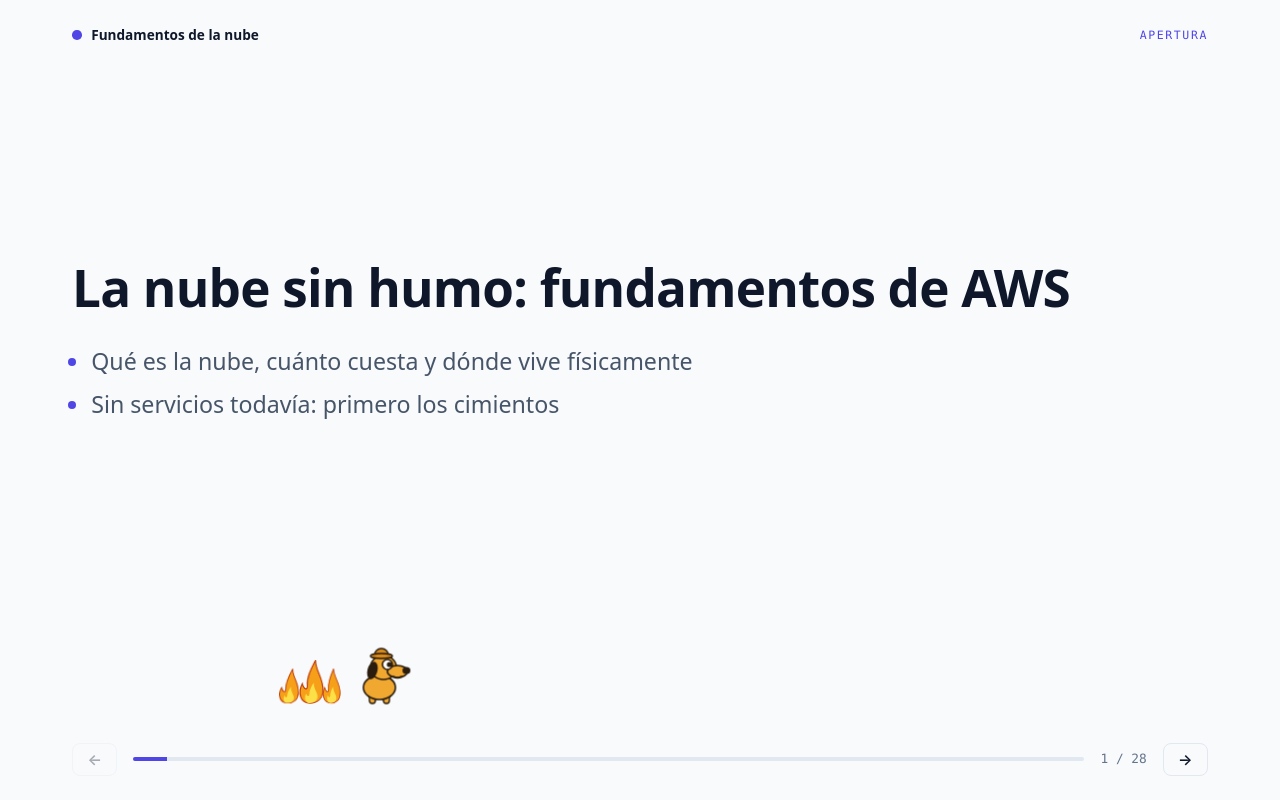
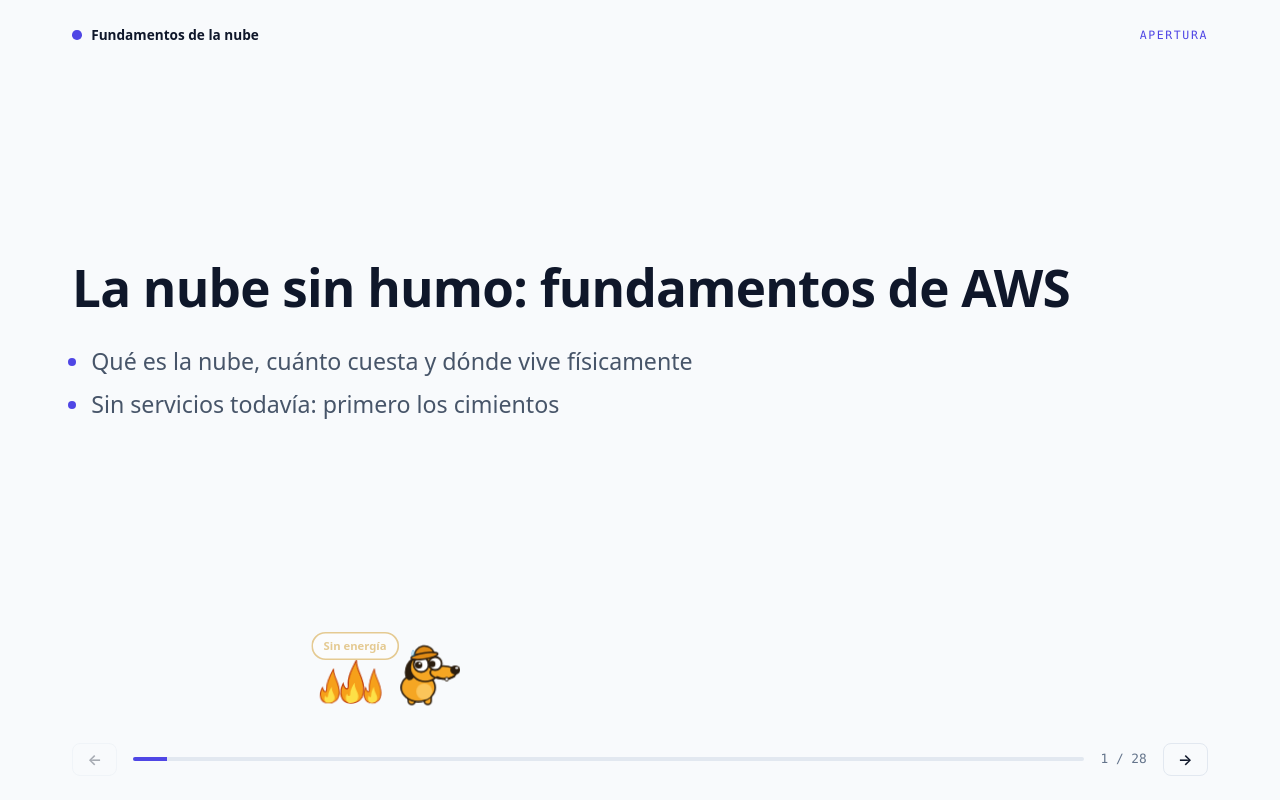
Before and after one commit to kevinlupera/aws-sbg-itb-ec, a Nuxt app in the folder deck/: page / in a window 1280 px wide. Built offline with nearby package versions, Linux system fonts and the light colour scheme.

Commit message:
feat: dog flees from on-prem problems shown in a cycling bubble, with redrawn mascot

```diff
--- a/deck/app/components/CloudBuddy.vue
+++ b/deck/app/components/CloudBuddy.vue
@@ -1,8 +1,9 @@
 <script setup lang="ts">
 // Decorative footer scene: a dog in a bowler hat (homage to "This is fine") strolls along the
-// slides chased by flames. On the last slide an AWS cloud rains on the fire and the dog sits down.
+// slides running away from classic on-premises problems, shown in one bubble that changes word and
+// color. On the last slide the flames appear, an AWS cloud rains on them and the dog sits down.
 // ponytail: original SVG drawing, not the comic artwork — the deck is public.
-const props = defineProps<{ step: number; talking: boolean; finale: boolean }>()
+const props = defineProps<{ step: number; finale: boolean }>()
 
 // Small hop on every slide change.
 const hopping = ref(false)
@@ -13,7 +14,21 @@
   requestAnimationFrame(() => (hopping.value = true))
   timer = setTimeout(() => (hopping.value = false), 500)
 })
-onBeforeUnmount(() => clearTimeout(timer))
+
+// The bubble cycles through common on-premises problems.
+const ERRORS = [
+  { text: 'Disco lleno', color: '#dc2626' },
+  { text: 'Servidor caído', color: '#ea580c' },
+  { text: 'Sin energía', color: '#ca8a04' },
+  { text: 'Parche pendiente', color: '#9333ea' },
+  { text: 'Hardware obsoleto', color: '#0d9488' },
+  { text: 'Backup fallido', color: '#2563eb' },
+  { text: 'Sobrecarga', color: '#db2777' },
+]
+const err = ref(0)
+let cycle: ReturnType<typeof setInterval> | undefined
+onMounted(() => (cycle = setInterval(() => (err.value = (err.value + 1) % ERRORS.length), 2500)))
+onBeforeUnmount(() => { clearTimeout(timer); clearInterval(cycle) })
 
 const FLAMES = [
   { x: 0, y: 26, s: 0.85 },
@@ -39,42 +54,62 @@
         </template>
 
         <div class="turn">
-          <!-- Inside .turn so it stays over the dog, never over the flames. -->
-          <svg v-if="talking && !finale" class="chat" viewBox="0 0 28 22" width="28" height="22">
-            <path d="M5 2h18a3 3 0 0 1 3 3v8a3 3 0 0 1-3 3H12l-5 4v-4H5a3 3 0 0 1-3-3V5a3 3 0 0 1 3-3z" />
-            <circle cx="9" cy="9" r="1.4" /><circle cx="14" cy="9" r="1.4" /><circle cx="19" cy="9" r="1.4" />
-          </svg>
+          <!-- Inside .turn so it chases from behind; .err counter-flips so the text never mirrors. -->
+          <div v-if="!finale" class="err">
+            <span :key="err" class="pill" :style="{ '--c': ERRORS[err]!.color }">{{ ERRORS[err]!.text }}</span>
+          </div>
           <svg viewBox="0 0 150 70" width="150" height="70">
-            <!-- Flames chasing from behind. -->
+            <g>
             <g v-for="(f, i) in FLAMES" :key="i" :transform="`translate(${f.x} ${f.y}) scale(${f.s})`">
               <g class="flame" :style="{ animationDelay: `${i * 0.15}s` }">
                 <path class="outer" d="M12 40C2 40 0 30 4 22c2 6 5 6 5 2C8 16 12 8 16 0c0 10 8 16 8 28 0 8-5 12-12 12z" />
                 <path class="inner" d="M12 40c-5 0-6-5-4-9 1 3 3 3 3 1 0-4 2-8 4-11 0 6 4 9 4 13 0 4-3 6-7 6z" />
               </g>
             </g>
+            </g>
 
             <!-- The dog. -->
             <g transform="translate(70 2)">
               <g class="dog">
-              <g v-if="finale" class="chair">
-                <rect x="10" y="30" width="4" height="22" rx="1" />
-                <rect x="10" y="48" width="34" height="4" rx="1" />
-                <rect x="13" y="52" width="3" height="12" />
-                <rect x="38" y="52" width="3" height="12" />
-              </g>
-              <rect class="leg l" x="22" y="50" width="6" height="12" rx="3" />
-              <rect class="leg r" x="36" y="50" width="6" height="12" rx="3" />
-              <ellipse class="fur" cx="32" cy="44" rx="16" ry="12" />
-              <ellipse class="fur" cx="36" cy="24" rx="13" ry="12" />
-              <ellipse class="fur" cx="50" cy="28" rx="10" ry="6" />
-              <ellipse class="ink" cx="25" cy="27" rx="5" ry="9" transform="rotate(15 25 27)" />
-              <circle class="eye" cx="40" cy="21" r="5" />
-              <circle class="ink" cx="42" cy="21" r="2.6" />
-              <ellipse class="ink" cx="59" cy="27" rx="4" ry="3.5" />
-              <path class="line" d="M46 33q4 3 8 0" />
-              <path class="hat" d="M27 12a7 7 0 0 1 14 0z" />
-              <rect class="ink" x="27" y="10" width="14" height="2" />
-              <ellipse class="hat" cx="34" cy="12.5" rx="11" ry="2.5" />
+                <g v-if="finale" class="chair">
+                  <rect x="8" y="28" width="4" height="24" rx="1" />
+                  <rect x="8" y="48" width="38" height="4" rx="1" />
+                  <rect x="11" y="52" width="3" height="12" />
+                  <rect x="41" y="52" width="3" height="12" />
+                </g>
+                <rect class="leg l" x="20" y="52" width="7" height="11" rx="3.5" />
+                <rect class="leg r" x="36" y="52" width="7" height="11" rx="3.5" />
+                <!-- Body and floppy ear. -->
+                <ellipse class="fur" cx="30" cy="44" rx="17" ry="14" />
+                <ellipse class="belly" cx="36" cy="48" rx="8" ry="8" />
+                <ellipse class="ink" cx="23" cy="26" rx="6" ry="11" transform="rotate(14 23 26)" />
+                <!-- Head and long snout. -->
+                <ellipse class="fur" cx="37" cy="24" rx="15" ry="14" />
+                <ellipse class="fur" cx="55" cy="29" rx="13" ry="6.5" />
+                <ellipse class="ink" cx="67" cy="26.5" rx="5" ry="4.5" />
+                <ellipse class="glint" cx="68.5" cy="24.5" rx="1.6" ry="1" />
+                <path class="line" d="M49 33.5q9 4.5 17-.5" />
+                <rect class="tooth" x="57" y="34" width="3" height="3.4" rx="0.8" />
+                <!-- Big worried eyes: pupils look back at the chasers, sideways in the finale. -->
+                <circle class="eye" cx="33" cy="21" r="7.5" />
+                <circle class="eye" cx="47" cy="20" r="6.5" />
+                <circle class="ink" :cx="finale ? 36 : 30.5" cy="21.5" r="3.6" />
+                <circle class="ink" :cx="finale ? 49.5 : 44" cy="20.5" r="3.2" />
+                <circle class="glint" :cx="finale ? 37 : 31.5" cy="20" r="1.1" />
+                <!-- Tilted bowler hat. -->
+                <g transform="rotate(-9 36 11)">
+                  <path class="hat" d="M26 12a10 9.5 0 0 1 20 0z" />
+                  <rect class="band" x="26" y="9.6" width="20" height="2.6" />
+                  <ellipse class="hat" cx="36" cy="12.5" rx="13.5" ry="3" />
+                </g>
+                <!-- Cold sweat while running away. -->
+                <path v-if="!finale" class="sweat" d="M25 8q-3 5 0 7q3-2 0-7z" />
+                <!-- Coffee cup, finale only. -->
+                <g v-if="finale" class="mug">
+                  <rect x="55" y="40" width="11" height="12" rx="2" />
+                  <path d="M66 43q5 0 5 4t-5 4" />
+                  <ellipse class="fur" cx="53" cy="47" rx="5" ry="3.6" />
+                </g>
               </g>
             </g>
           </svg>
@@ -86,19 +121,26 @@
 
 <style scoped>
 .track { container-type: inline-size; height: 76px; pointer-events: none; }
-.walker { width: 150px; animation: walk 48s linear infinite; }
+.walker { width: 150px; margin: 0 70px; animation: walk 48s linear infinite; }
 .hop { position: relative; }
 .hop.on { animation: hop 0.5s ease-out; }
 .turn { position: relative; animation: turn 48s step-end infinite; }
 
-.fur { fill: #f0a830; stroke: #2b1d0e; stroke-width: 1.6; }
+.fur { fill: #f5a623; stroke: #2b1d0e; stroke-width: 1.6; }
+.belly { fill: #fbc55a; }
 .ink { fill: #2b1d0e; }
-.eye { fill: #fff; stroke: #2b1d0e; stroke-width: 1.6; }
-.line { fill: none; stroke: #2b1d0e; stroke-width: 1.6; stroke-linecap: round; }
-.hat { fill: #d98a1c; stroke: #2b1d0e; stroke-width: 1.4; }
-.leg { fill: #f0a830; stroke: #2b1d0e; stroke-width: 1.4; }
+.eye { fill: #fff; stroke: #2b1d0e; stroke-width: 1.8; }
+.glint { fill: #fff; }
+.line { fill: none; stroke: #2b1d0e; stroke-width: 1.7; stroke-linecap: round; }
+.tooth { fill: #fff; stroke: #2b1d0e; stroke-width: 1; }
+.hat { fill: #e08a14; stroke: #2b1d0e; stroke-width: 1.5; }
+.band { fill: #2b1d0e; }
+.leg { fill: #f5a623; stroke: #2b1d0e; stroke-width: 1.5; }
 .leg.l { animation: step 0.4s ease-in-out infinite; }
 .leg.r { animation: step 0.4s ease-in-out infinite reverse; }
+.sweat { fill: #7dd3fc; stroke: #0284c7; stroke-width: 1; animation: drip 1.2s ease-in infinite; }
+.mug rect { fill: #fff; stroke: #2b1d0e; stroke-width: 1.6; }
+.mug path { fill: none; stroke: #2b1d0e; stroke-width: 1.6; }
 .dog { animation: trot 0.4s ease-in-out infinite; }
 .chair > * { fill: #c47a2c; stroke: #2b1d0e; stroke-width: 1.2; }
 
@@ -106,13 +148,24 @@
 .outer { fill: #f6a01a; stroke: #c2410c; stroke-width: 1.2; }
 .inner { fill: #fde047; }
 
-.chat { position: absolute; top: -18px; right: 6px; animation: pop 2s ease-in-out infinite; }
-.chat path { fill: var(--panel); stroke: var(--accent); stroke-width: 1.5; stroke-linejoin: round; }
-.chat circle { fill: var(--accent); }
+/* Floats above the chasing flames; width grows away from the dog. */
+.err { position: absolute; right: 60px; top: -14px; animation: turn 48s step-end infinite; }
+.pill {
+  display: inline-block;
+  padding: 0.25rem 0.8rem;
+  white-space: nowrap;
+  border: 2px solid var(--c);
+  border-radius: 999px;
+  background: var(--panel);
+  color: var(--c);
+  font-weight: 700;
+  font-size: 0.85rem;
+  animation: pop-in 0.35s ease-out;
+}
 
 /* Finale: centered scene, AWS cloud rains, flames die out, the dog sits and is fine. */
 .track.finale { height: 150px; }
-.finale .walker { animation: fade 0.6s ease-out; transform: translateX(calc(50cqw - 75px)); padding-top: 80px; }
+.finale .walker { margin: 0; animation: fade 0.6s ease-out; transform: translateX(calc(50cqw - 75px)); padding-top: 80px; }
 .finale .turn, .finale .dog, .finale .leg { animation: none; }
 .finale .flame { animation: flicker 0.5s ease-in-out infinite alternate, out 0.9s ease-in 1.6s forwards; }
 .aws { position: absolute; top: 0; left: -6px; animation: drop 0.7s ease-out both; }
@@ -139,18 +192,19 @@
 /* Walk the full width of the slide and back, turning around at each edge. */
 @keyframes walk {
   0%, 100% { transform: translateX(0); }
-  50% { transform: translateX(calc(100cqw - 150px)); }
+  50% { transform: translateX(calc(100cqw - 290px)); }
 }
 @keyframes turn {
   0% { transform: scaleX(1); }
   50% { transform: scaleX(-1); }
 }
+@keyframes drip { 0% { transform: translateY(-2px); opacity: 0; } 30% { opacity: 1; } 100% { transform: translateY(6px); opacity: 0; } }
 @keyframes trot { 50% { transform: translateY(-1.5px); } }
 @keyframes step { 50% { transform: translateY(-2px); } }
 @keyframes flicker { from { transform: scale(1, 1) skewX(-3deg); } to { transform: scale(0.94, 1.1) skewX(3deg); } }
 @keyframes out { to { transform: scale(0); opacity: 0; } }
 @keyframes hop { 40% { transform: translateY(-10px); } }
-@keyframes pop { 50% { transform: translateY(-2px); } }
+@keyframes pop-in { from { transform: scale(0.7); opacity: 0; } }
 @keyframes drop { from { transform: translateY(-30px); opacity: 0; } }
 @keyframes show { to { opacity: 1; } }
 @keyframes rain { 15%, 80% { opacity: 1; } }
@@ -158,7 +212,7 @@
 @keyframes fade { from { opacity: 0; } }
 
 @media (prefers-reduced-motion: reduce) {
-  .walker, .turn, .dog, .leg, .flame, .chat, .hop.on, .aws, .rain line { animation: none; }
+  .walker, .turn, .err, .pill, .dog, .leg, .sweat, .flame, .hop.on, .aws, .rain line { animation: none; }
   .finale .flame { animation: none; opacity: 0; }
   .finale .fine { animation: none; opacity: 1; }
 }
--- a/deck/app/pages/index.vue
+++ b/deck/app/pages/index.vue
@@ -76,7 +76,7 @@
 
     <aside v-if="showNotes" class="notes"><span class="tag">Notas · min {{ slide.minute }}</span>{{ slide.notes }}</aside>
 
-    <CloudBuddy :step="index" :talking="!!slide.chat" :finale="index === total - 1" />
+    <CloudBuddy :step="index" :finale="index === total - 1" />
 
     <footer class="bottom">
       <button class="ghost" :disabled="index === 0" @click="go(index - 1)" aria-label="Anterior">←</button>
```
